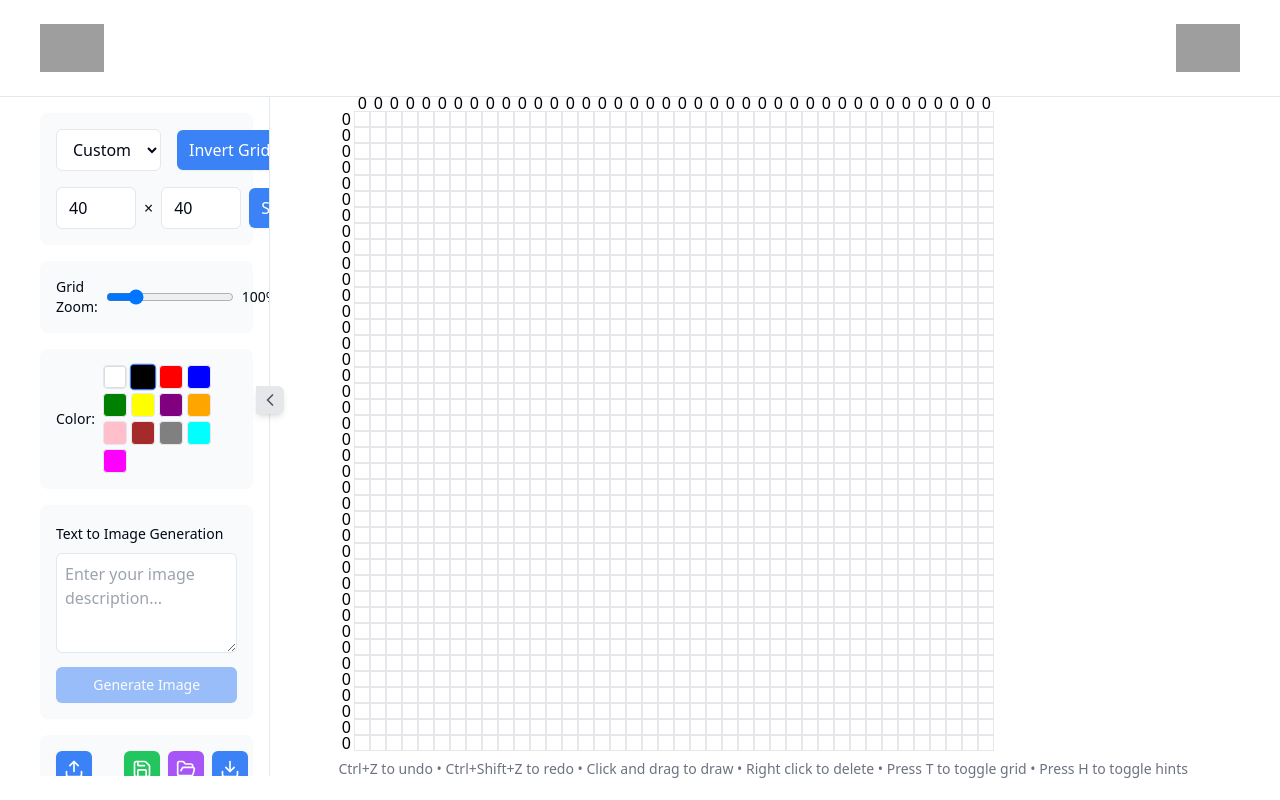
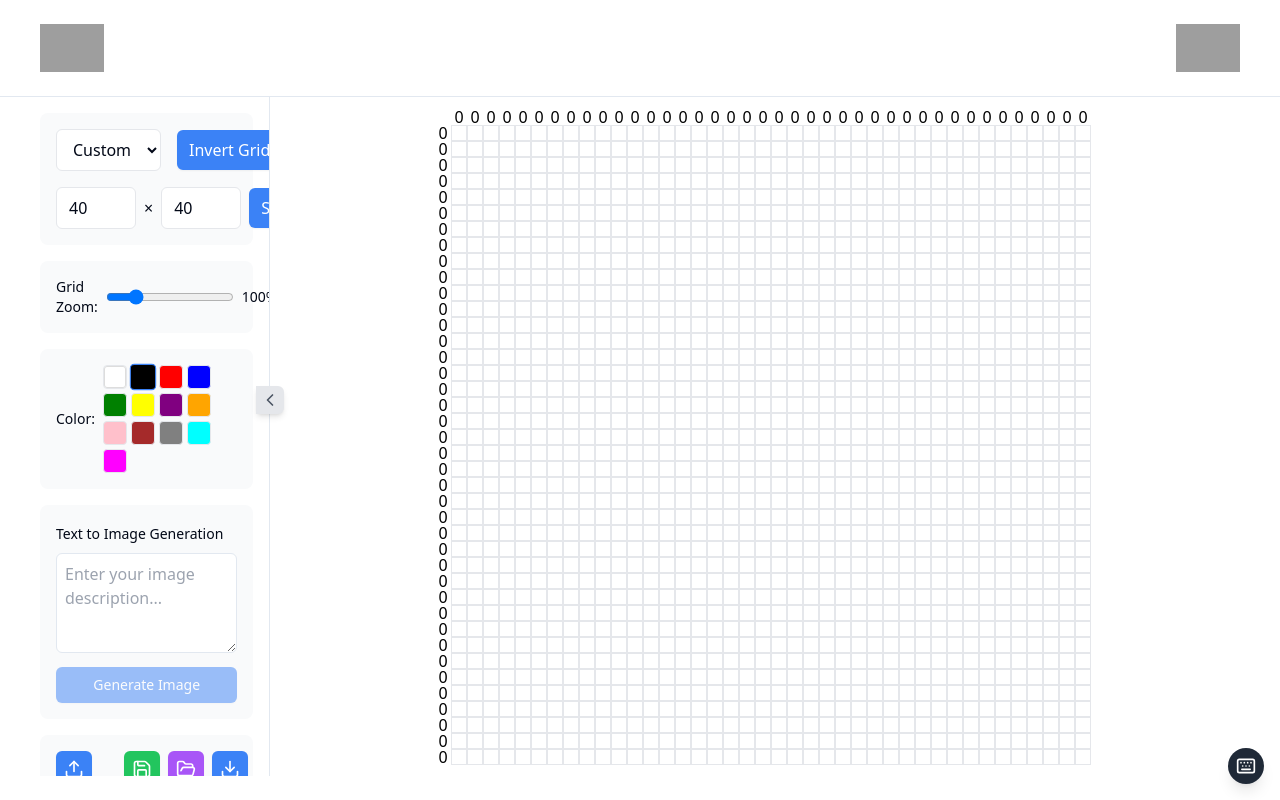
Before and after one commit to nxtphaseai/nonomaker, a React (Vite) app: page / in a window 1280 px wide. Built offline with nearby package versions, Linux system fonts and the light colour scheme; grey boxes are pictures that could not be loaded.

Commit message:
added keyboard control dialog

```diff
--- a/src/components/nonogram/NonogramEditor.tsx
+++ b/src/components/nonogram/NonogramEditor.tsx
@@ -11,6 +11,7 @@ import { GRID_PRESETS, DEFAULT_IMAGE_PARAMS, API_ENDPOINT, API_KEY } from './con
 import { GridStates, ImageParams, ApiResponse, GridParams } from './types';
 import ColorPalette from './ColorPalette';
 import { ChevronLeft, ChevronRight, GripVertical } from "lucide-react";
+import { ShortcutsDialog } from './ShortcutsDialog';
 
 // Add this interface after GridStates import
 interface UndoRedoState {
@@ -869,6 +870,7 @@ export const NonogramEditor: React.FC = () => {
           </div>
         </div>
       </CardContent>
+      <ShortcutsDialog />
     </Card>
   );
 };
--- a/src/components/nonogram/NonogramGrid.tsx
+++ b/src/components/nonogram/NonogramGrid.tsx
@@ -272,9 +272,6 @@ export const NonogramGrid: React.FC<NonogramGridProps> = ({
           ))}
         </div>
       </div>
-      <div className="text-sm text-gray-500 text-left">
-        <p>Ctrl+Z to undo • Ctrl+Shift+Z to redo • Click and drag to draw • Right click to delete • Press T to toggle grid • Press H to toggle hints</p>
-      </div>
     </div>
   );
 };
--- /dev/null
+++ b/src/components/nonogram/ShortcutsDialog.tsx
@@ -0,0 +1,46 @@
+import React from 'react';
+import { Dialog, DialogContent, DialogHeader, DialogTitle, DialogTrigger } from '../ui/dialog';
+import { Keyboard } from 'lucide-react';
+
+interface Shortcut {
+  key: string;
+  description: string;
+}
+
+const shortcuts: Shortcut[] = [
+  { key: 'Ctrl+Z', description: 'Undo' },
+  { key: 'Ctrl+Shift+Z', description: 'Redo' },
+  { key: 'Click and drag', description: 'Draw' },
+  { key: 'Right click', description: 'Delete' },
+  { key: 'T', description: 'Toggle grid' },
+  { key: 'H', description: 'Toggle hints' },
+  { key: 'Ctrl+↑↓←→', description: 'Add row/column in direction' },
+  { key: 'Ctrl+Shift+↑↓←→', description: 'Remove row/column in direction' }
+];
+
+export const ShortcutsDialog: React.FC = () => {
+  return (
+    <Dialog>
+      <DialogTrigger asChild>
+        <button className="fixed bottom-4 right-4 p-2 bg-gray-800 text-white rounded-full hover:bg-gray-700 transition-colors shadow-lg">
+          <Keyboard className="w-5 h-5" />
+        </button>
+      </DialogTrigger>
+      <DialogContent className="sm:max-w-[425px]">
+        <DialogHeader>
+          <DialogTitle>Keyboard Shortcuts</DialogTitle>
+        </DialogHeader>
+        <div className="grid gap-4 py-4">
+          {shortcuts.map((shortcut, index) => (
+            <div key={index} className="flex items-center justify-between">
+              <span className="text-sm text-gray-500">{shortcut.description}</span>
+              <kbd className="px-2 py-1 text-xs font-semibold text-gray-800 bg-gray-100 border border-gray-200 rounded-lg">
+                {shortcut.key}
+              </kbd>
+            </div>
+          ))}
+        </div>
+      </DialogContent>
+    </Dialog>
+  );
+};
```
